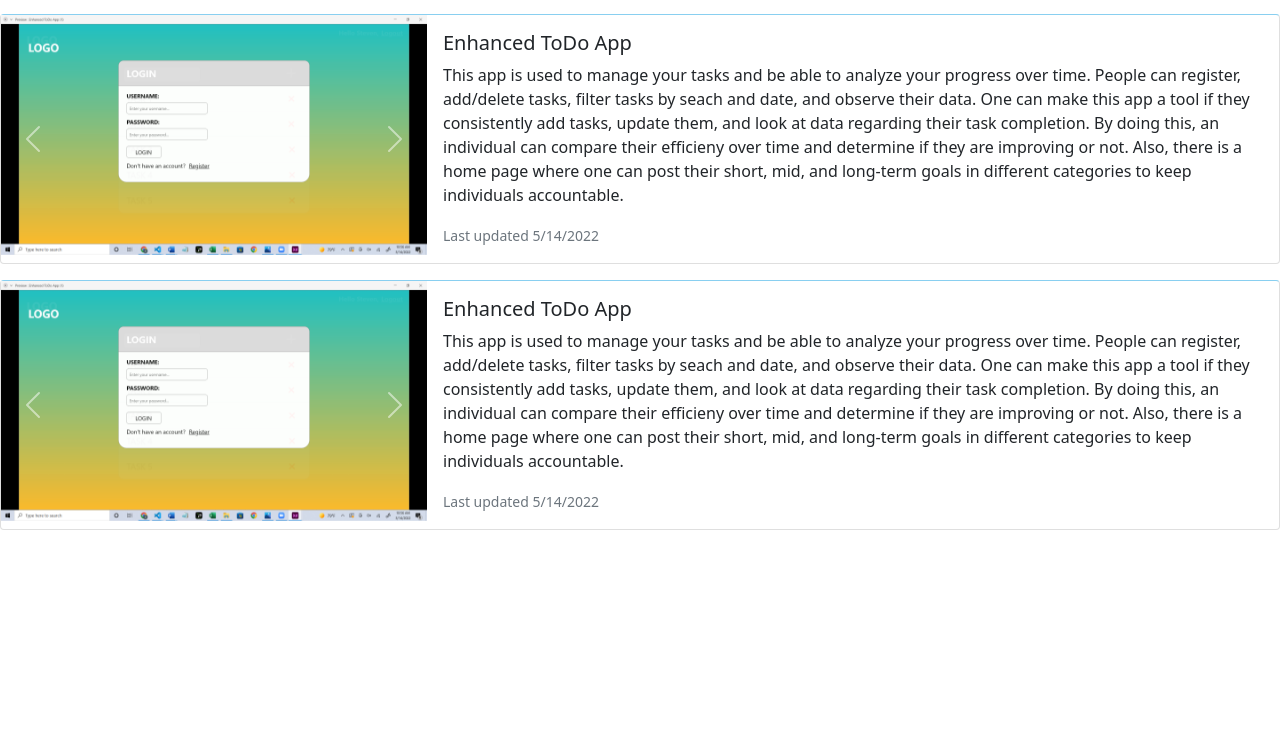
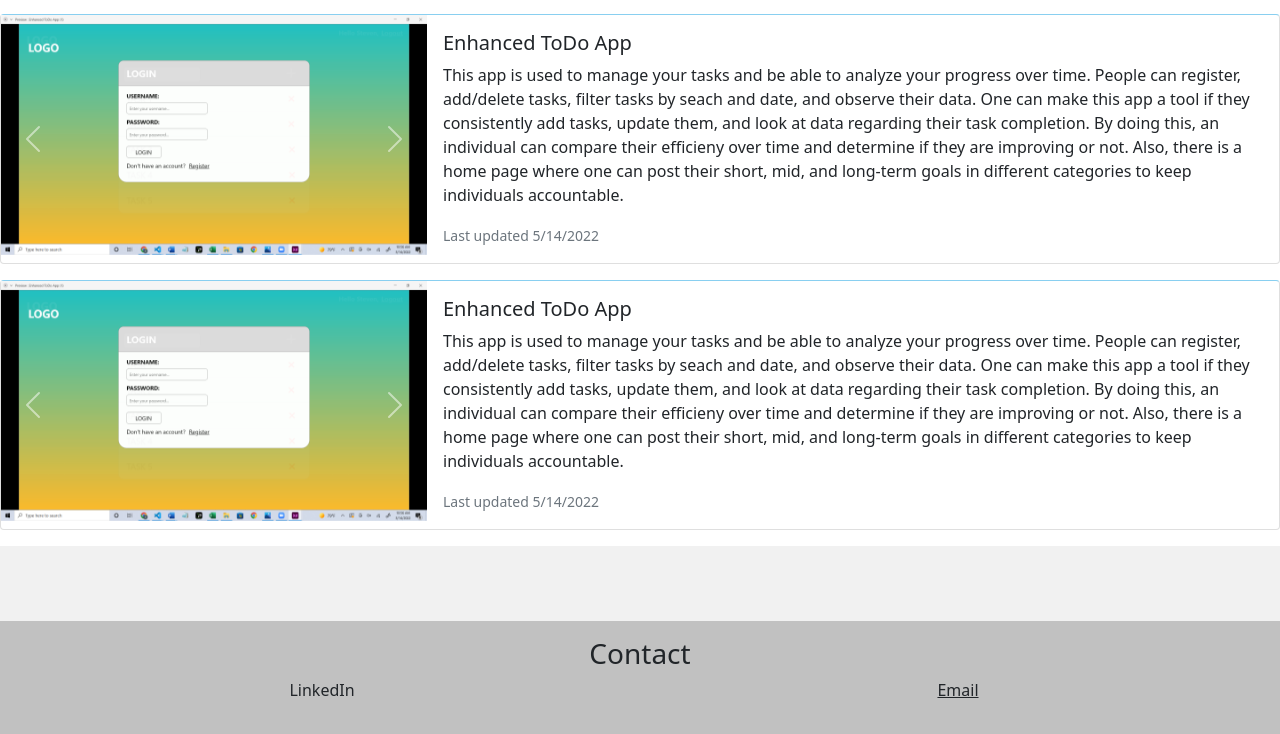
Before and after one commit to Stefan-Andjelic/Landing-Page, a plain HTML site: page index.html in a window 1280 px wide. Shown: the part 1100-1834 px from the top of the page. Before the commit the page ends 1646 px from the top, so only its background shows below. Drawn offline with nearby package versions, Linux system fonts and the light colour scheme.

Commit message:
started on footer

```diff
--- a/index.html
+++ b/index.html
@@ -189,6 +189,81 @@
       </div>
 
 
+      <!-- Footer -->
+      <footer class="text-center text-white" style="background-color: #f1f1f1;">
+        <!-- Grid container -->
+        <div class="container pt-4">
+          <!-- Section: Social media -->
+          <section class="mb-4">
+            <!-- Facebook -->
+            <a
+              class="btn btn-link btn-floating btn-lg text-dark m-1"
+              href="#!"
+              role="button"
+              data-mdb-ripple-color="dark"
+              ><i class="fab fa-facebook-f"></i
+            ></a>
+
+            <!-- Twitter -->
+            <a
+              class="btn btn-link btn-floating btn-lg text-dark m-1"
+              href="#!"
+              role="button"
+              data-mdb-ripple-color="dark"
+              ><i class="fab fa-twitter"></i
+            ></a>
+
+            <!-- Google -->
+            <a
+              class="btn btn-link btn-floating btn-lg text-dark m-1"
+              href="#!"
+              role="button"
+              data-mdb-ripple-color="dark"
+              ><i class="fab fa-google"></i
+            ></a>
+
+            <!-- Instagram -->
+            <a
+              class="btn btn-link btn-floating btn-lg text-dark m-1"
+              href="#!"
+              role="button"
+              data-mdb-ripple-color="dark"
+              ><i class="fab fa-instagram"></i
+            ></a>
+
+            <!-- Linkedin -->
+            <a
+              class="btn btn-link btn-floating btn-lg text-dark m-1"
+              href="#!"
+              role="button"
+              data-mdb-ripple-color="dark"
+              ><i class="fab fa-linkedin"></i
+            ></a>
+            <!-- Github -->
+            <a
+              class="btn btn-link btn-floating btn-lg text-dark m-1"
+              href="#!"
+              role="button"
+              data-mdb-ripple-color="dark"
+              ><i class="fab fa-github"></i
+            ></a>
+          </section>
+          <!-- Section: Social media -->
+        </div>
+        <!-- Grid container -->
+
+        <!-- Copyright -->
+        <div class="text-center text-dark p-3 row" style="background-color: rgba(0, 0, 0, 0.2);">
+          <h3>Contact</h3>
+          <div class="col-6">
+            <p>LinkedIn</p>
+          </div>
+          <div class="col-6">
+            <a class="text-dark" href="https://mdbootstrap.com/">Email</a>
+          </div>
+        </div>
+        <!-- Copyright -->
+      </footer>
 
 
     <!-- Imported Bootstrap JS -->
```
